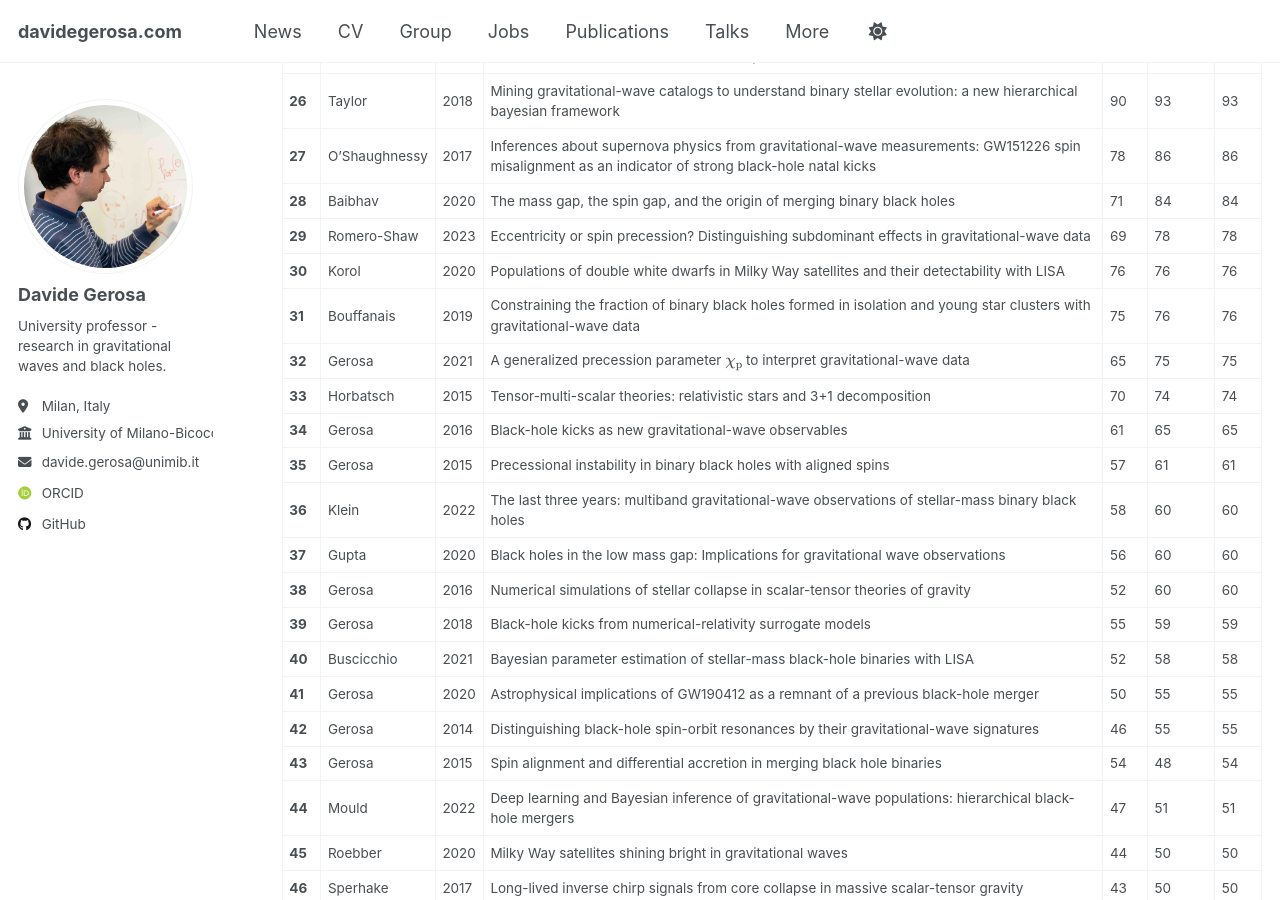
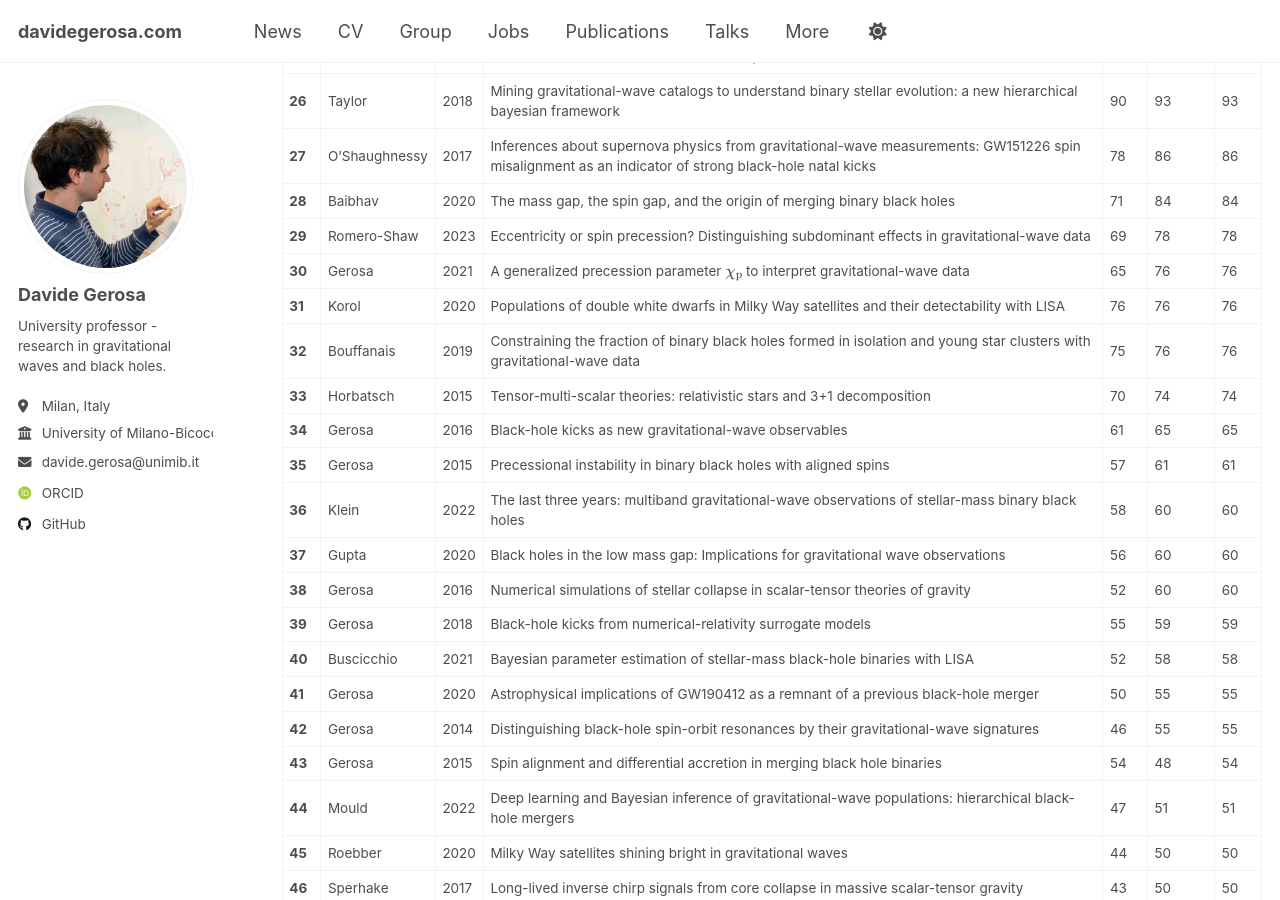
Before and after one commit to dgerosa/website, a Jekyll site: the page built from _pages/citations.md, in a window 1280 px wide and 900 px high, scrolled down 1486 px. Built offline with Jekyll 4.4.1, drawn with Linux system fonts in a browser that asks for light colours; some web fonts are replaced; some of the changed text lies outside the part shown.

Commit message:
Website update from workflow

```diff
--- a/_pages/_citations.md
+++ b/_pages/_citations.md
@@ -38,9 +38,9 @@
 | **27** | O'Shaughnessy | 2017 | Inferences about supernova physics from gravitational-wave measurements: GW151226 spin misalignment as an indicator of strong black-hole natal kicks | 78 | 86 | 86 |
 | **28** | Baibhav | 2020 | The mass gap, the spin gap, and the origin of merging binary black holes | 71 | 84 | 84 |
 | **29** | Romero-Shaw | 2023 | Eccentricity or spin precession? Distinguishing subdominant effects in gravitational-wave data | 69 | 78 | 78 |
-| **30** | Korol | 2020 | Populations of double white dwarfs in Milky Way satellites and their detectability with LISA | 76 | 76 | 76 |
-| **31** | Bouffanais | 2019 | Constraining the fraction of binary black holes formed in isolation and young star clusters with gravitational-wave data | 75 | 76 | 76 |
-| **32** | Gerosa | 2021 | A generalized precession parameter $$\chi_\mathrm{p}$$ to interpret gravitational-wave data | 65 | 75 | 75 |
+| **30** | Gerosa | 2021 | A generalized precession parameter $$\chi_\mathrm{p}$$ to interpret gravitational-wave data | 65 | 76 | 76 |
+| **31** | Korol | 2020 | Populations of double white dwarfs in Milky Way satellites and their detectability with LISA | 76 | 76 | 76 |
+| **32** | Bouffanais | 2019 | Constraining the fraction of binary black holes formed in isolation and young star clusters with gravitational-wave data | 75 | 76 | 76 |
 | **33** | Horbatsch | 2015 | Tensor-multi-scalar theories: relativistic stars and 3+1 decomposition | 70 | 74 | 74 |
 | **34** | Gerosa | 2016 | Black-hole kicks as new gravitational-wave observables | 61 | 65 | 65 |
 | **35** | Gerosa | 2015 | Precessional instability in binary black holes with aligned spins | 57 | 61 | 61 |
```
Also changed, not shown: other parts of _pages/_citations.md (+3 -3 lines), _pages/_group.md (+1 -1 lines), _pages/_publications.md (+1 -1 lines), _pages/_talks.md (+1 -1 lines).
